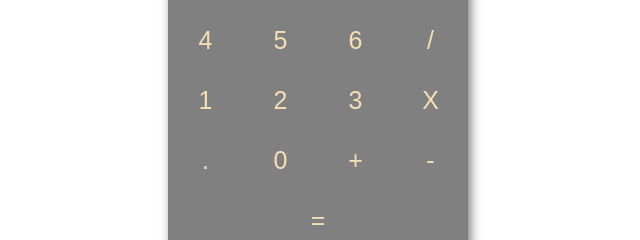
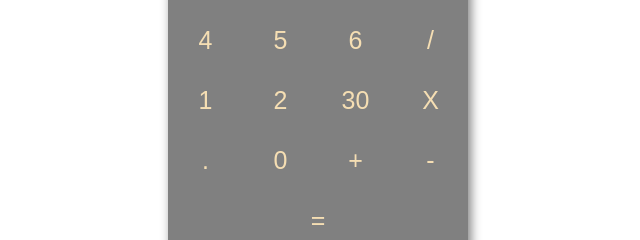
Before and after one commit to bestman-dapo/My-Calculator, a plain HTML site: page index.html in a window 1280 px wide. Shown: the part 242-482 px from the top of the page, 322-962 px from the left. Drawn offline with Linux system fonts and the light colour scheme.

Commit message:
Update index.html

```diff
--- a/index.html
+++ b/index.html
@@ -22,7 +22,7 @@
                 <button class="operation" value="div">/</button>
                 <button class="number button" value="1">1</button>
                 <button class="number button" value="2">2</button>
-                <button class="number button" value="3">3</button>
+                <button class="number button" value="3">30</button>
                 <button class="operation" value="mul">X</button>
                 <button class="number button dot" value="dot">.</button>
                 <button class="number button zero" value="0">0</button>
```
